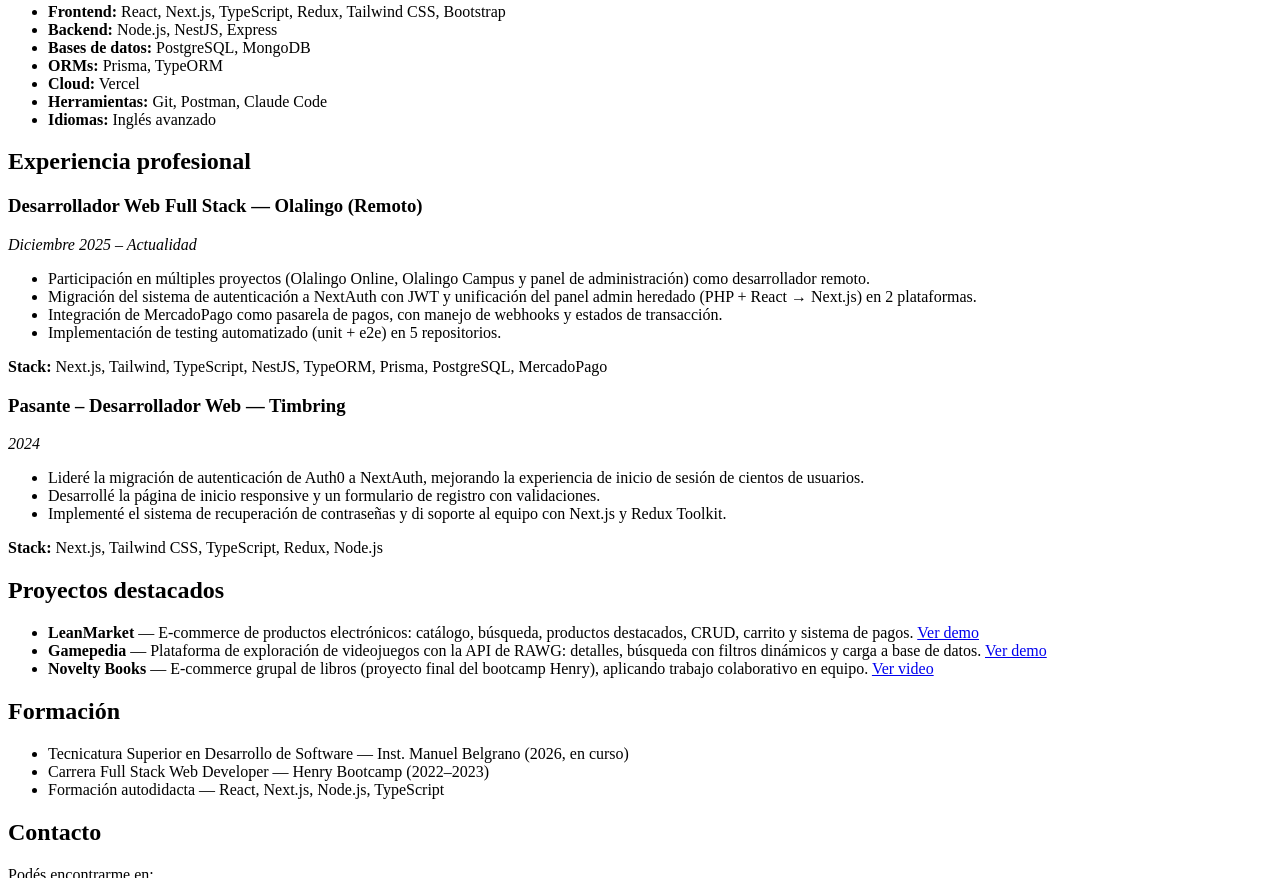
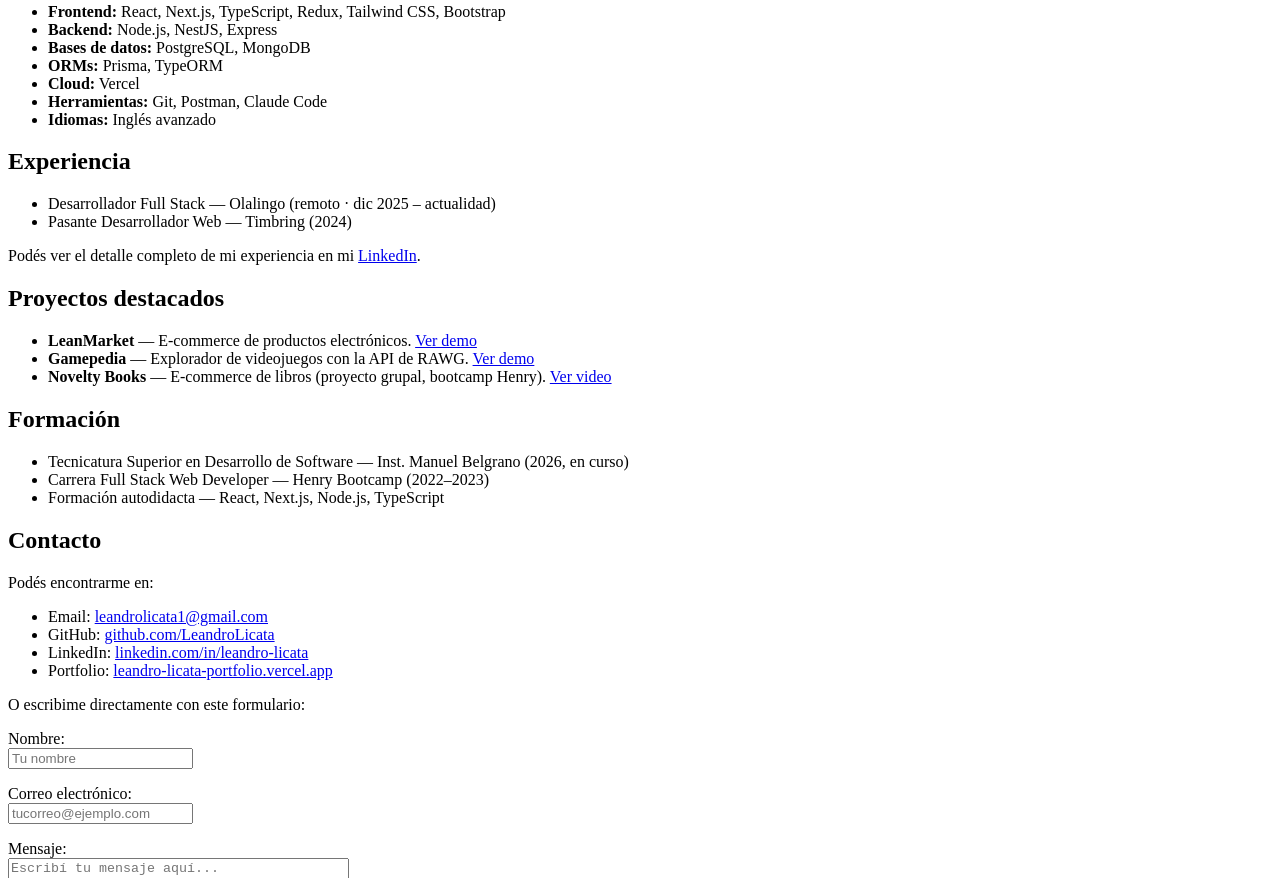
Before and after one commit to LeandroLicata/pagina-web-personal, a plain HTML site: page index.html in a window 1280 px wide. Shown: the part 537-1415 px from the top of the page. Drawn offline with Linux system fonts and the light colour scheme.

Commit message:
Resumo Experiencia (1 linea por puesto + link a LinkedIn) y proyectos mas breves

```diff
--- a/index.html
+++ b/index.html
@@ -45,32 +45,17 @@
     </ul>
   </section>
 
-  <!-- ====== EXPERIENCIA PROFESIONAL ====== -->
+  <!-- ====== EXPERIENCIA ====== -->
   <section>
-    <h2>Experiencia profesional</h2>
-
-    <article>
-      <h3>Desarrollador Web Full Stack — Olalingo (Remoto)</h3>
-      <p><em>Diciembre 2025 – Actualidad</em></p>
-      <ul>
-        <li>Participación en múltiples proyectos (Olalingo Online, Olalingo Campus y panel de administración) como desarrollador remoto.</li>
-        <li>Migración del sistema de autenticación a NextAuth con JWT y unificación del panel admin heredado (PHP + React → Next.js) en 2 plataformas.</li>
-        <li>Integración de MercadoPago como pasarela de pagos, con manejo de webhooks y estados de transacción.</li>
-        <li>Implementación de testing automatizado (unit + e2e) en 5 repositorios.</li>
-      </ul>
-      <p><strong>Stack:</strong> Next.js, Tailwind, TypeScript, NestJS, TypeORM, Prisma, PostgreSQL, MercadoPago</p>
-    </article>
-
-    <article>
-      <h3>Pasante – Desarrollador Web — Timbring</h3>
-      <p><em>2024</em></p>
-      <ul>
-        <li>Lideré la migración de autenticación de Auth0 a NextAuth, mejorando la experiencia de inicio de sesión de cientos de usuarios.</li>
-        <li>Desarrollé la página de inicio responsive y un formulario de registro con validaciones.</li>
-        <li>Implementé el sistema de recuperación de contraseñas y di soporte al equipo con Next.js y Redux Toolkit.</li>
-      </ul>
-      <p><strong>Stack:</strong> Next.js, Tailwind CSS, TypeScript, Redux, Node.js</p>
-    </article>
+    <h2>Experiencia</h2>
+    <ul>
+      <li>Desarrollador Full Stack — Olalingo (remoto · dic 2025 – actualidad)</li>
+      <li>Pasante Desarrollador Web — Timbring (2024)</li>
+    </ul>
+    <p>
+      Podés ver el detalle completo de mi experiencia en mi
+      <a href="https://linkedin.com/in/leandro-licata" target="_blank" rel="noopener">LinkedIn</a>.
+    </p>
   </section>
 
   <!-- ====== PROYECTOS DESTACADOS ====== -->
@@ -78,18 +63,15 @@
     <h2>Proyectos destacados</h2>
     <ul>
       <li>
-        <strong>LeanMarket</strong> — E-commerce de productos electrónicos: catálogo, búsqueda,
-        productos destacados, CRUD, carrito y sistema de pagos.
+        <strong>LeanMarket</strong> — E-commerce de productos electrónicos.
         <a href="https://lean-market.vercel.app" target="_blank" rel="noopener">Ver demo</a>
       </li>
       <li>
-        <strong>Gamepedia</strong> — Plataforma de exploración de videojuegos con la API de RAWG:
-        detalles, búsqueda con filtros dinámicos y carga a base de datos.
+        <strong>Gamepedia</strong> — Explorador de videojuegos con la API de RAWG.
         <a href="https://gamepedia-gaming.vercel.app" target="_blank" rel="noopener">Ver demo</a>
       </li>
       <li>
-        <strong>Novelty Books</strong> — E-commerce grupal de libros (proyecto final del bootcamp Henry),
-        aplicando trabajo colaborativo en equipo.
+        <strong>Novelty Books</strong> — E-commerce de libros (proyecto grupal, bootcamp Henry).
         <a href="https://youtu.be/6JF0WrhJlw0" target="_blank" rel="noopener">Ver video</a>
       </li>
     </ul>
```
